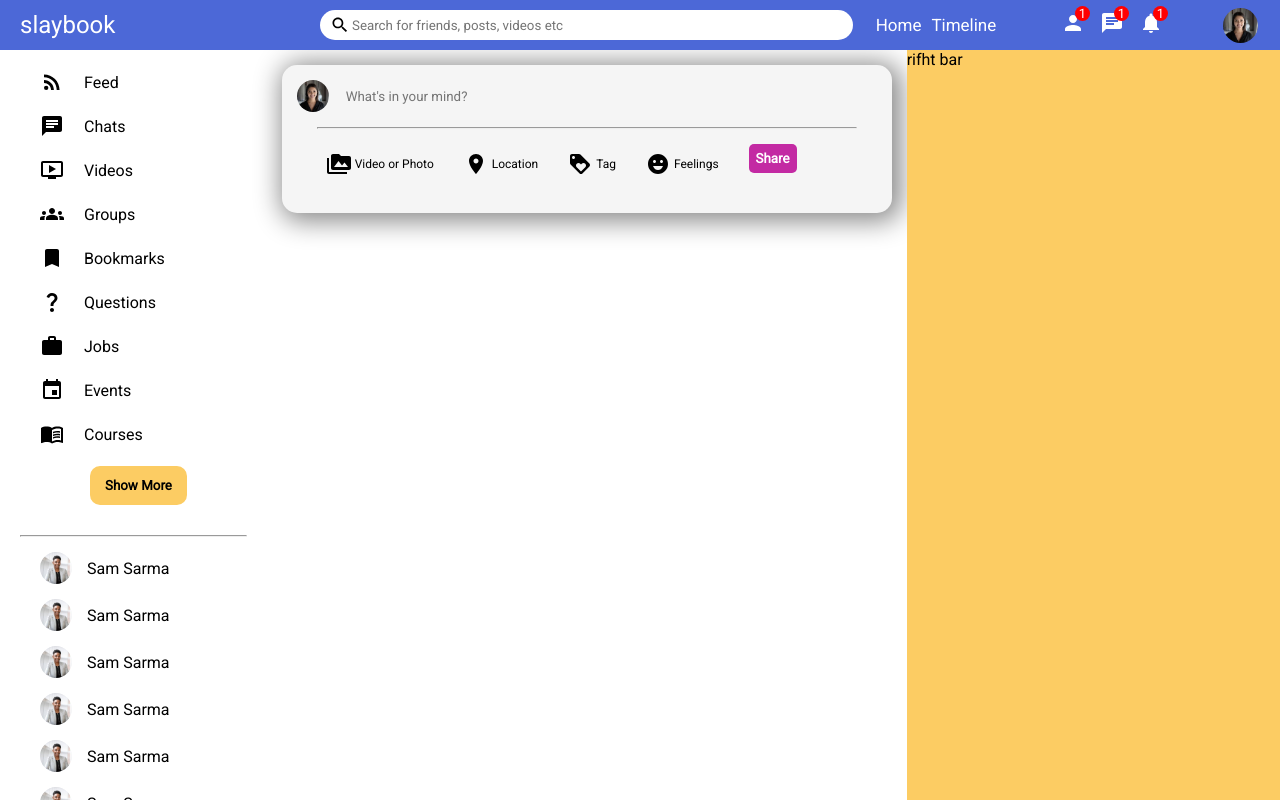
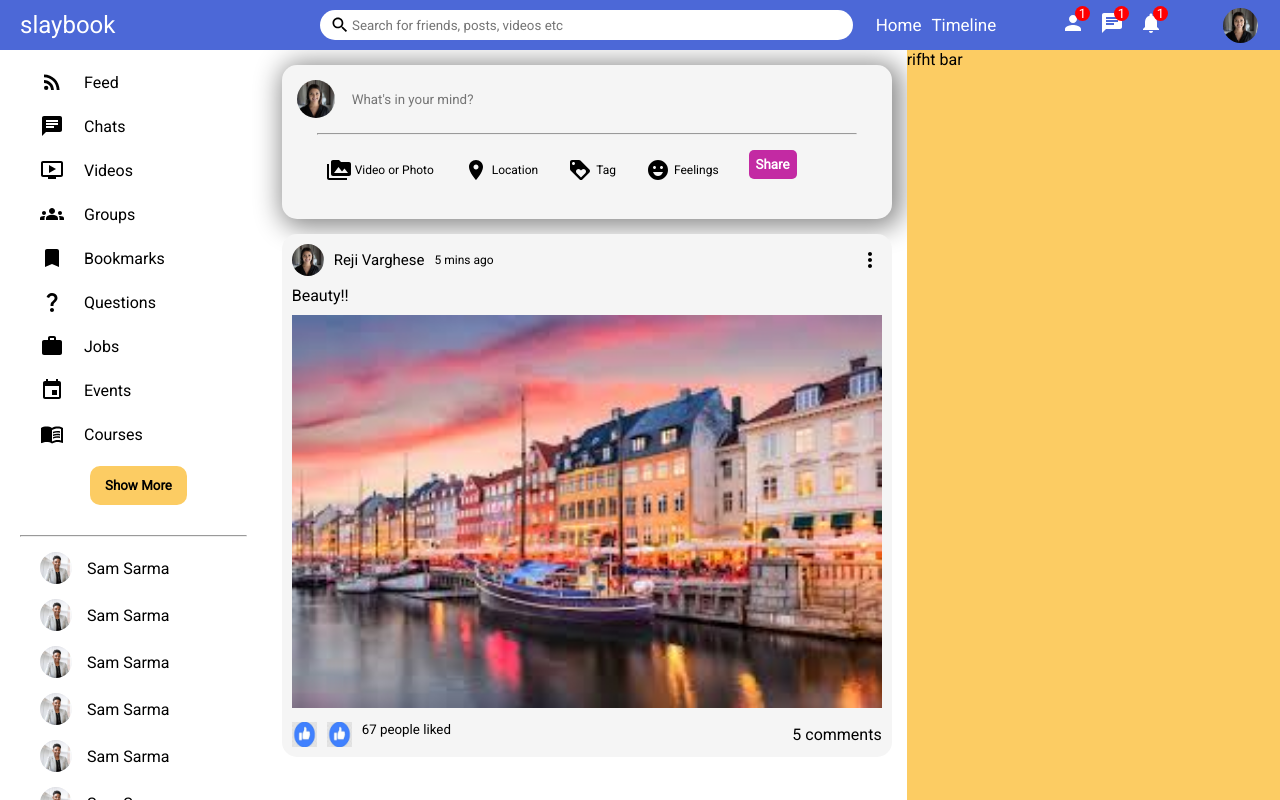
Before and after one commit to VinlaRose/social-media-react, a React (Create React App) app: page / in a window 1280 px wide. Built offline with nearby package versions, Linux system fonts and the light colour scheme.

Commit message:
feat: feed

```diff
--- a/src/components/feed/Feed.jsx
+++ b/src/components/feed/Feed.jsx
@@ -1,11 +1,13 @@
 import React from 'react';
 import "./feed.css";
 import Share from '../share/Share';
+import Post from '../post/Post'
 
 export default function Feed(){
     return(
         <div className="feedContainer">
             <Share/>
+            <Post/>
         </div>
     )
 }
--- /dev/null
+++ b/src/components/post/Post.jsx
@@ -0,0 +1,34 @@
+import React from 'react';
+import "./post.css";
+import {MoreVert} from '@mui/icons-material';
+
+export default function Feed(){
+    return(
+        <div className="postContainer">
+            <div className="wrapper">
+                <div className="postTop">
+                    <div className="postTopLeft">
+                    <img src="assets/Reji.jpg" alt="" className="postProfile" />
+                    <span className="postProfileName">Reji Varghese</span>
+                    <span className="postDate">5 mins ago</span>
+                    </div>
+                    <MoreVert/>
+                </div>
+                <div className="postMiddle">
+                <span className="postText">Beauty!!</span>
+                    <img src="assets/post2.jpg" alt="" className="postImage" />
+
+                </div>
+                <div className="postBottom">
+                    <div className="postBottomLeft">
+                        <img src="assets/like.jpg" alt="" className="postButton"/>
+                        <img src="assets/like.jpg" alt="" className="postButton"/>
+                        <span className="likeCount">67 people liked</span>
+                    </div>
+                    <div className="postBottomRight">5 comments
+                    </div>
+                </div>
+            </div>
+        </div>
+    )
+}
--- /dev/null
+++ b/src/components/post/post.css
@@ -0,0 +1,69 @@
+.postContainer{
+    background-color: whitesmoke;
+
+    border-radius: 15px;
+    margin: 15px;
+}
+
+.wrapper{
+    padding: 10px;
+}
+
+.postTop{
+    display: flex;
+    align-items: center;
+    justify-content: space-between;
+}
+.postTopLeft{
+    display: flex;
+    align-items: center;
+}
+.postProfile{
+    height: 32px;
+    width: 32px;
+    border-radius: 50%;
+    object-fit: cover;
+    cursor: pointer;
+   margin-right: 10px;
+}
+.postProfileName{
+    font-size: 15px;
+    margin-right: 10px;
+}
+.postDate{
+    font-size: 12px;
+}
+.postMiddle{
+    margin: 10px 0px;
+}
+
+.postImage{
+    width: 100%;
+    max-height: 500px;
+    object-fit: contain;
+    margin-top: 10px;
+}
+
+.postBottom{
+
+    display: flex;
+    align-items: center;
+
+    justify-content: space-between;
+}
+
+.postBottomLeft{
+    display: flex;
+}
+.postButton{
+    margin-right: 10px;
+}
+.likeCount{
+    font-size: smaller;
+
+}
+
+.postButton{
+    height: 25px;
+    width: 25px;
+}
--- a/src/components/share/Share.jsx
+++ b/src/components/share/Share.jsx
@@ -7,7 +7,7 @@ export default function Share(){
     return(
         <div className="shareContainer">
             <div className="shareTopbar">
-                <img src="assets\Reji.jpg" alt="" className="profileImage" />
+                <img src="assets\Reji.jpg" alt="" className="shareprofileImage" />
                 <input placeholder="What's in your mind?" type="text" className="writePost"/>
 
             </div>
--- a/src/components/share/share.css
+++ b/src/components/share/share.css
@@ -11,6 +11,14 @@
 .shareTopbar{
     margin-bottom: 15px;
     display: flex;
+}
+
+.shareprofileImage{
+    height: 38px;
+    width: 38px;
+    border-radius: 50%;
+    object-fit: cover;
+    cursor: pointer;
 }
 
 .writePost{
```
Also changed, not shown: src/components/feed/feed.css (line endings or trailing spaces).
